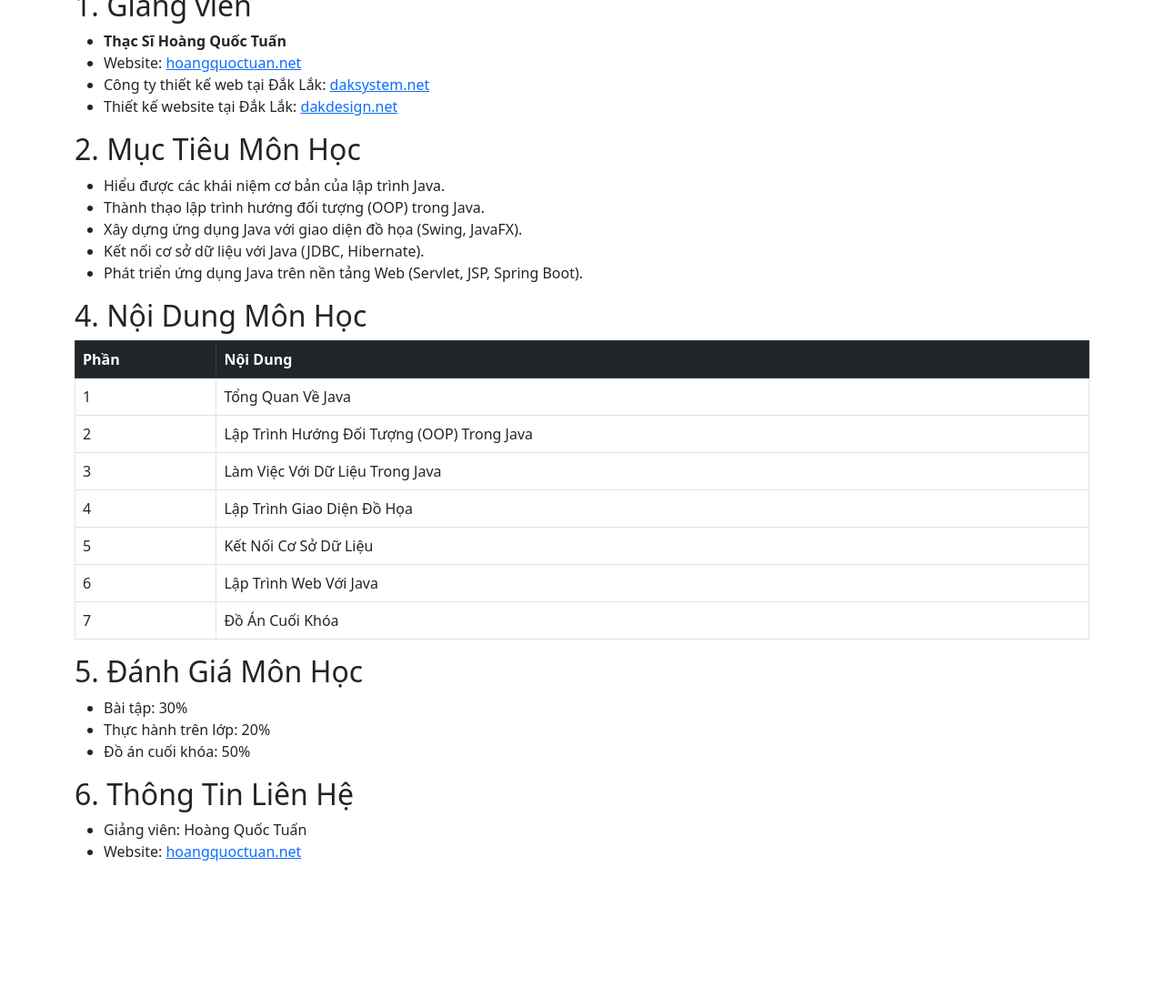
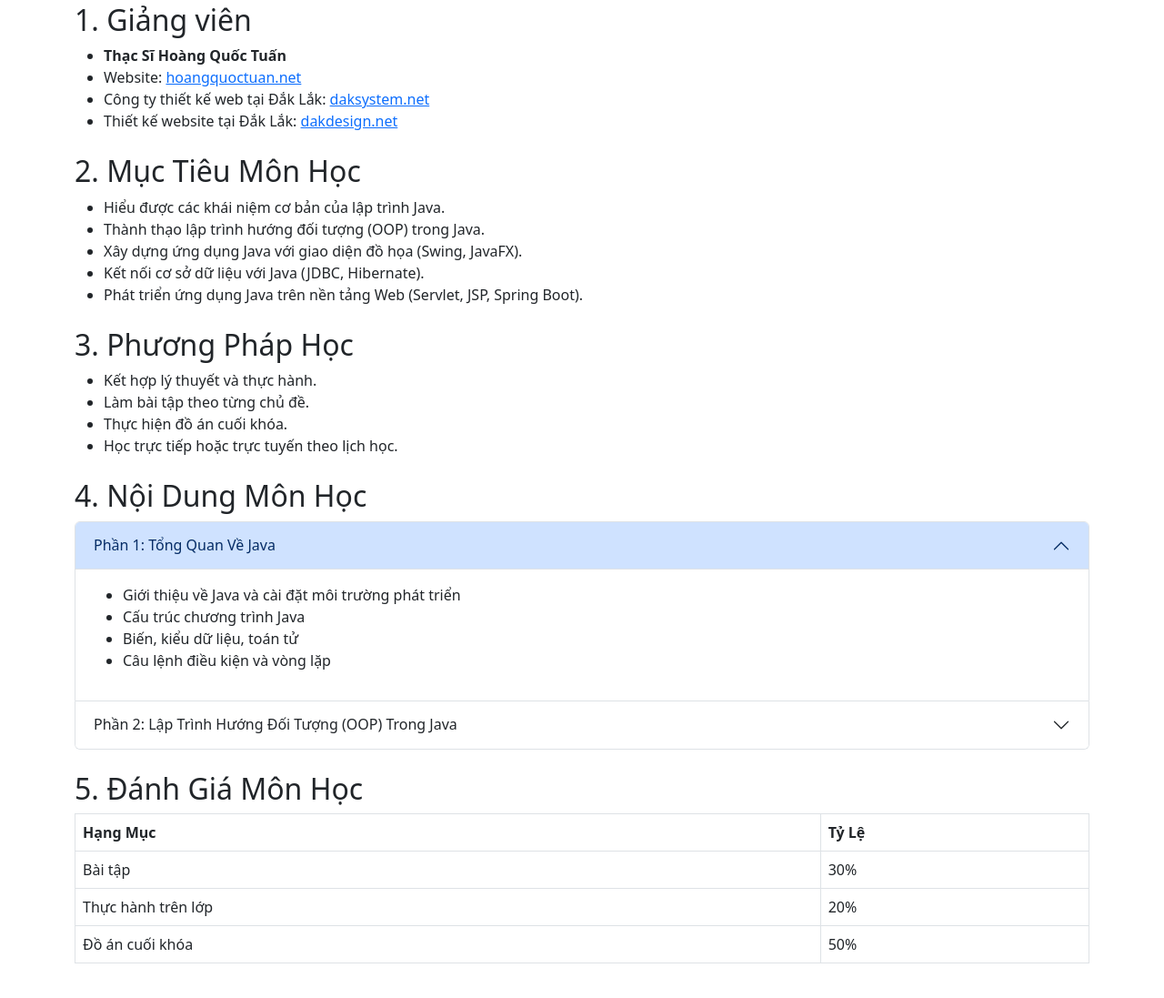
Before and after one commit to tuanhoba/LapTrinhUngDungJava, a plain HTML site: page index.html in a window 1280 px wide. Shown: the part 117-1214 px from the top of the page at 91% size. Before the commit the page ends 1081 px from the top, so only its background shows below. Drawn offline with nearby package versions, Linux system fonts and the light colour scheme.

Commit message:
Update index.html

```diff
--- a/index.html
+++ b/index.html
@@ -2,20 +2,25 @@
 <html lang="vi">
 <head>
     <meta charset="UTF-8">
-    <meta name="viewport" content="width=device-width, initial-scale=1.0">
+    <meta name="viewport" content="width=device-width, initial-scale=1">
     <title>Chương Trình Môn Học: Lập Trình Ứng Dụng Với Java</title>
     <link href="https://cdn.jsdelivr.net/npm/bootstrap@5.3.0/dist/css/bootstrap.min.css" rel="stylesheet">
 </head>
 <body>
-    <div class="container mt-5">
+    <div class="container my-5">
         <h1 class="text-center">Chương Trình Môn Học: Lập Trình Ứng Dụng Với Java</h1>
+
+        <section class="my-4">
             <h2>1. Giảng viên</h2>
             <ul>
                 <li><strong>Thạc Sĩ Hoàng Quốc Tuấn</strong></li>
-            <li>Website: <a href="http://hoangquoctuan.net">hoangquoctuan.net</a></li>
-            <li>Công ty thiết kế web tại Đắk Lắk: <a href="http://daksystem.net">daksystem.net</a></li>
-            <li>Thiết kế website tại Đắk Lắk: <a href="http://dakdesign.net">dakdesign.net</a></li>
+                <li>Website: <a href="http://hoangquoctuan.net" target="_blank">hoangquoctuan.net</a></li>
+                <li>Công ty thiết kế web tại Đắk Lắk: <a href="http://daksystem.net" target="_blank">daksystem.net</a></li>
+                <li>Thiết kế website tại Đắk Lắk: <a href="http://dakdesign.net" target="_blank">dakdesign.net</a></li>
             </ul>
+        </section>
+
+        <section class="my-4">
             <h2>2. Mục Tiêu Môn Học</h2>
             <ul>
                 <li>Hiểu được các khái niệm cơ bản của lập trình Java.</li>
@@ -24,36 +29,87 @@
                 <li>Kết nối cơ sở dữ liệu với Java (JDBC, Hibernate).</li>
                 <li>Phát triển ứng dụng Java trên nền tảng Web (Servlet, JSP, Spring Boot).</li>
             </ul>
+        </section>
+
+        <section class="my-4">
+            <h2>3. Phương Pháp Học</h2>
+            <ul>
+                <li>Kết hợp lý thuyết và thực hành.</li>
+                <li>Làm bài tập theo từng chủ đề.</li>
+                <li>Thực hiện đồ án cuối khóa.</li>
+                <li>Học trực tiếp hoặc trực tuyến theo lịch học.</li>
+            </ul>
+        </section>
+
+        <section class="my-4">
             <h2>4. Nội Dung Môn Học</h2>
+            <div class="accordion" id="courseContent">
+                <div class="accordion-item">
+                    <h2 class="accordion-header" id="headingOne">
+                        <button class="accordion-button" type="button" data-bs-toggle="collapse" data-bs-target="#collapseOne">
+                            Phần 1: Tổng Quan Về Java
+                        </button>
+                    </h2>
+                    <div id="collapseOne" class="accordion-collapse collapse show" data-bs-parent="#courseContent">
+                        <div class="accordion-body">
+                            <ul>
+                                <li>Giới thiệu về Java và cài đặt môi trường phát triển</li>
+                                <li>Cấu trúc chương trình Java</li>
+                                <li>Biến, kiểu dữ liệu, toán tử</li>
+                                <li>Câu lệnh điều kiện và vòng lặp</li>
+                            </ul>
+                        </div>
+                    </div>
+                </div>
+
+                <div class="accordion-item">
+                    <h2 class="accordion-header" id="headingTwo">
+                        <button class="accordion-button collapsed" type="button" data-bs-toggle="collapse" data-bs-target="#collapseTwo">
+                            Phần 2: Lập Trình Hướng Đối Tượng (OOP) Trong Java
+                        </button>
+                    </h2>
+                    <div id="collapseTwo" class="accordion-collapse collapse" data-bs-parent="#courseContent">
+                        <div class="accordion-body">
+                            <ul>
+                                <li>Lớp và đối tượng</li>
+                                <li>Phạm vi truy cập và đóng gói</li>
+                                <li>Kế thừa và đa hình</li>
+                                <li>Interface và abstract class</li>
+                                <li>Xử lý ngoại lệ (Exception Handling)</li>
+                            </ul>
+                        </div>
+                    </div>
+                </div>
+            </div>
+        </section>
+
+        <section class="my-4">
+            <h2>5. Đánh Giá Môn Học</h2>
             <table class="table table-bordered">
-            <thead class="table-dark">
+                <thead>
                     <tr>
-                    <th>Phần</th>
-                    <th>Nội Dung</th>
+                        <th>Hạng Mục</th>
+                        <th>Tỷ Lệ</th>
                     </tr>
                 </thead>
                 <tbody>
-                <tr><td>1</td><td>Tổng Quan Về Java</td></tr>
-                <tr><td>2</td><td>Lập Trình Hướng Đối Tượng (OOP) Trong Java</td></tr>
-                <tr><td>3</td><td>Làm Việc Với Dữ Liệu Trong Java</td></tr>
-                <tr><td>4</td><td>Lập Trình Giao Diện Đồ Họa</td></tr>
-                <tr><td>5</td><td>Kết Nối Cơ Sở Dữ Liệu</td></tr>
-                <tr><td>6</td><td>Lập Trình Web Với Java</td></tr>
-                <tr><td>7</td><td>Đồ Án Cuối Khóa</td></tr>
+                    <tr>
+                        <td>Bài tập</td>
+                        <td>30%</td>
+                    </tr>
+                    <tr>
+                        <td>Thực hành trên lớp</td>
+                        <td>20%</td>
+                    </tr>
+                    <tr>
+                        <td>Đồ án cuối khóa</td>
+                        <td>50%</td>
+                    </tr>
                 </tbody>
             </table>
-        <h2>5. Đánh Giá Môn Học</h2>
-        <ul>
-            <li>Bài tập: 30%</li>
-            <li>Thực hành trên lớp: 20%</li>
-            <li>Đồ án cuối khóa: 50%</li>
-        </ul>
-        <h2>6. Thông Tin Liên Hệ</h2>
-        <ul>
-            <li>Giảng viên: Hoàng Quốc Tuấn</li>
-            <li>Website: <a href="http://hoangquoctuan.net">hoangquoctuan.net</a></li>
-        </ul>
+        </section>
     </div>
+
     <script src="https://cdn.jsdelivr.net/npm/bootstrap@5.3.0/dist/js/bootstrap.bundle.min.js"></script>
 </body>
 </html>
```
Lines whose indentation alone changed are shown as unchanged.
